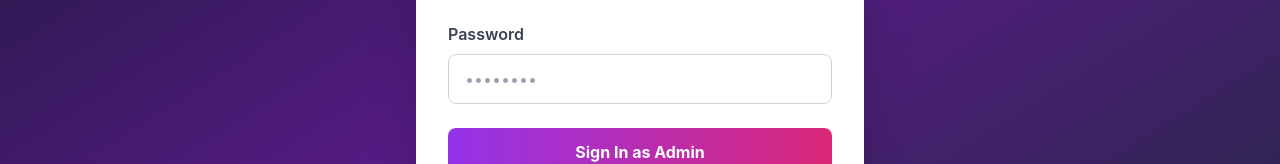
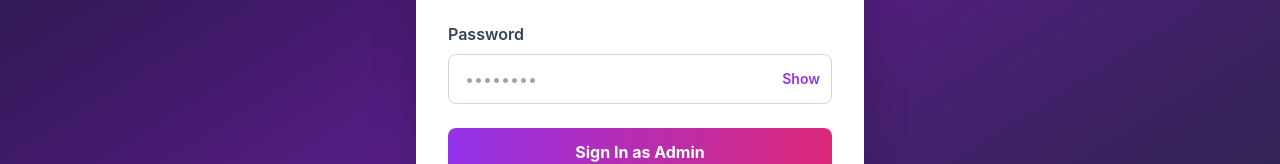
Before and after one commit to vishwa31-tech/credit-frontend, a React (Create React App) app: page /admin-login in a window 1280 px wide. Shown: the part 517-681 px from the top of the page. Built offline with nearby package versions, Linux system fonts and the light colour scheme; the HTML template or start-up script is replaced by a standard one.

Commit message:
password settup

```diff
--- a/src/pages/AdminLogin.js
+++ b/src/pages/AdminLogin.js
@@ -11,6 +11,7 @@
   });
   const [loading, setLoading] = useState(false);
   const [error, setError] = useState('');
+  const [showPassword, setShowPassword] = useState(false);
 
   const handleChange = (e) => {
     const { name, value } = e.target;
@@ -74,8 +75,9 @@
 
           <div>
             <label className="block text-gray-700 font-semibold mb-2">Password</label>
+            <div className="relative">
               <input
-              type="password"
+                type={showPassword ? 'text' : 'password'}
                 name="password"
                 value={formData.password}
                 onChange={handleChange}
@@ -83,6 +85,14 @@
                 className="w-full px-4 py-3 border border-gray-300 rounded-lg focus:outline-none focus:ring-2 focus:ring-purple-500"
                 placeholder="••••••••"
               />
+              <button
+                type="button"
+                onClick={() => setShowPassword(prev => !prev)}
+                className="absolute right-3 top-1/2 -translate-y-1/2 text-sm font-semibold text-purple-600 hover:text-purple-700"
+              >
+                {showPassword ? 'Hide' : 'Show'}
+              </button>
+            </div>
           </div>
 
           <button
--- a/src/pages/Login.js
+++ b/src/pages/Login.js
@@ -11,6 +11,7 @@
   });
   const [loading, setLoading] = useState(false);
   const [error, setError] = useState('');
+  const [showPassword, setShowPassword] = useState(false);
 
   const handleChange = (e) => {
     const { name, value } = e.target;
@@ -71,8 +72,9 @@
 
           <div>
             <label className="block text-gray-700 font-semibold mb-2">Password</label>
+            <div className="relative">
               <input
-              type="password"
+                type={showPassword ? 'text' : 'password'}
                 name="password"
                 value={formData.password}
                 onChange={handleChange}
@@ -80,6 +82,14 @@
                 className="w-full px-4 py-3 border border-gray-300 rounded-lg focus:outline-none focus:ring-2 focus:ring-purple-500"
                 placeholder="••••••••"
               />
+              <button
+                type="button"
+                onClick={() => setShowPassword(prev => !prev)}
+                className="absolute right-3 top-1/2 -translate-y-1/2 text-sm font-semibold text-purple-600 hover:text-purple-700"
+              >
+                {showPassword ? 'Hide' : 'Show'}
+              </button>
+            </div>
           </div>
 
           <button
```
Also changed, not shown: 2 other files (tests, documents, lock files or other folders). Lines whose indentation alone changed are shown as unchanged.
